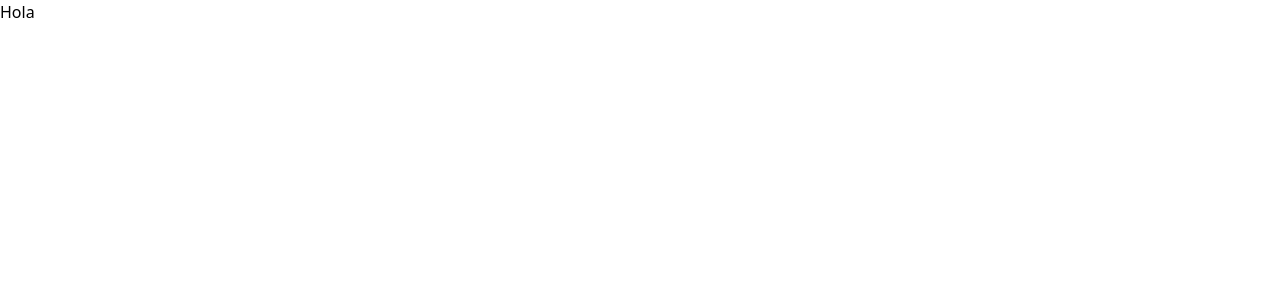
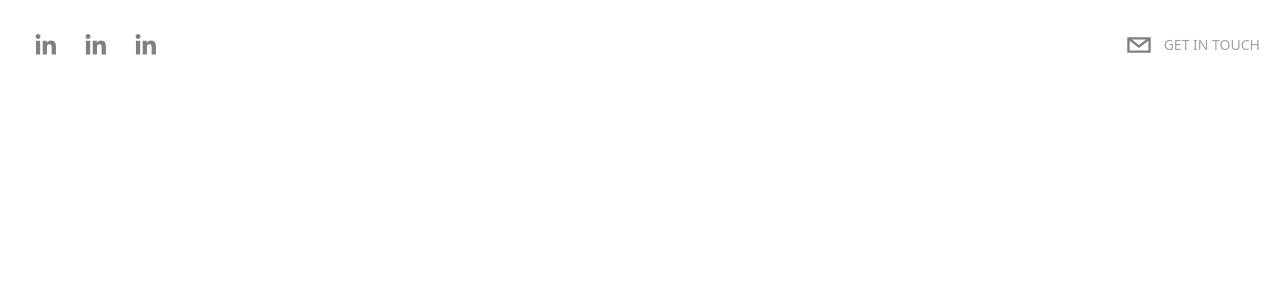
Before and after one commit to LiangRVR/portfolio, a Next.js app: page / in a window 1280 px wide. Shown: the top 300 px of the page. Built offline with nearby package versions, Linux system fonts and the light colour scheme.

Commit message:
feat(header); implement header component to show social and get in touch

```diff
--- /dev/null
+++ b/components/header.component.tsx
@@ -0,0 +1,42 @@
+import React from "react";
+import { SocialIcon } from "react-social-icons";
+
+type Props = {};
+
+const Header = (props: Props): JSX.Element => {
+  return (
+    <header className="sticky top-0 p-5 flex flex-row items-start justify-between max-w-7xl mx-auto z-20 xl:items-center">
+      <div className="flex flex-row items-center">
+        <SocialIcon
+          url="https://www.linkedin.com/in/liang-villarrubia/"
+          fgColor="gray"
+          bgColor="transparent"
+        />
+        <SocialIcon
+          url="https://www.linkedin.com/in/liang-villarrubia/"
+          fgColor="gray"
+          bgColor="transparent"
+        />
+        <SocialIcon
+          url="https://www.linkedin.com/in/liang-villarrubia/"
+          fgColor="gray"
+          bgColor="transparent"
+        />
+      </div>
+
+      <div className="flex flex-row items-center text-gray-300 cursor-pointer">
+        <SocialIcon
+          className="cursor-pointer"
+          network="email"
+          fgColor="gray"
+          bgColor="transparent"
+        />
+        <p className="uppercase hidden md:inline-flex text-sm text-gray-400">
+          Get In Touch
+        </p>
+      </div>
+    </header>
+  );
+};
+
+export default Header;
--- a/package.json
+++ b/package.json
@@ -11,7 +11,8 @@
   "dependencies": {
     "next": "12.3.1",
     "react": "18.2.0",
-    "react-dom": "18.2.0"
+    "react-dom": "18.2.0",
+    "react-social-icons": "^5.15.0"
   },
   "devDependencies": {
     "@types/node": "18.8.3",
--- a/pages/index.tsx
+++ b/pages/index.tsx
@@ -1,5 +1,6 @@
-import type { NextPage } from 'next'
-import Head from 'next/head'
+import type { NextPage } from "next";
+import Head from "next/head";
+import Header from "../components/header.component";
 
 const Home: NextPage = () => {
   return (
@@ -7,9 +8,9 @@
       <Head>
         <title>Liang`s Portfolio</title>
       </Head>
-      <h1 className=''>Hola</h1>
+      <Header />
     </div>
-  )
-}
+  );
+};
 
-export default Home
+export default Home;
```
Also changed, not shown: 1 other file (tests, documents, lock files or other folders).
